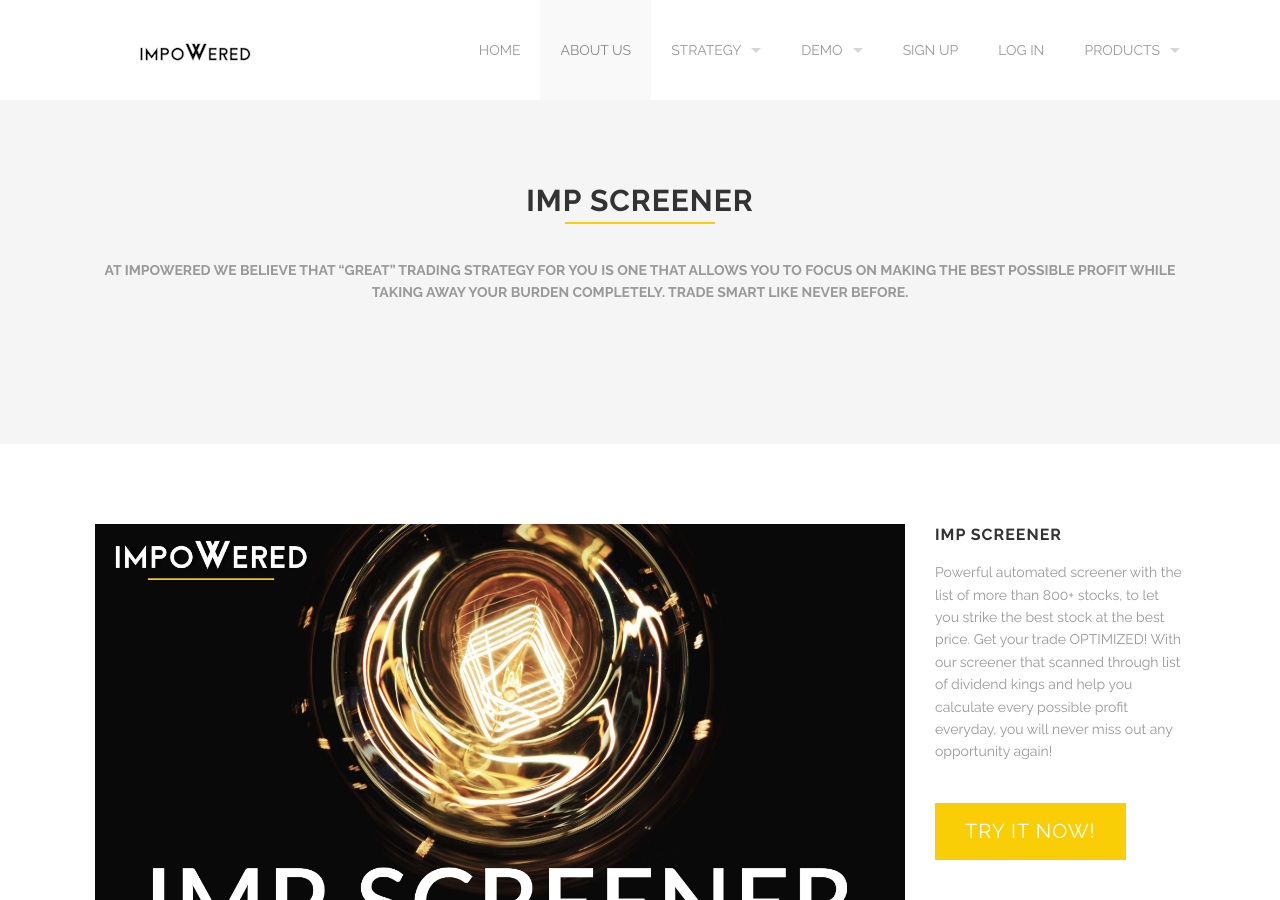
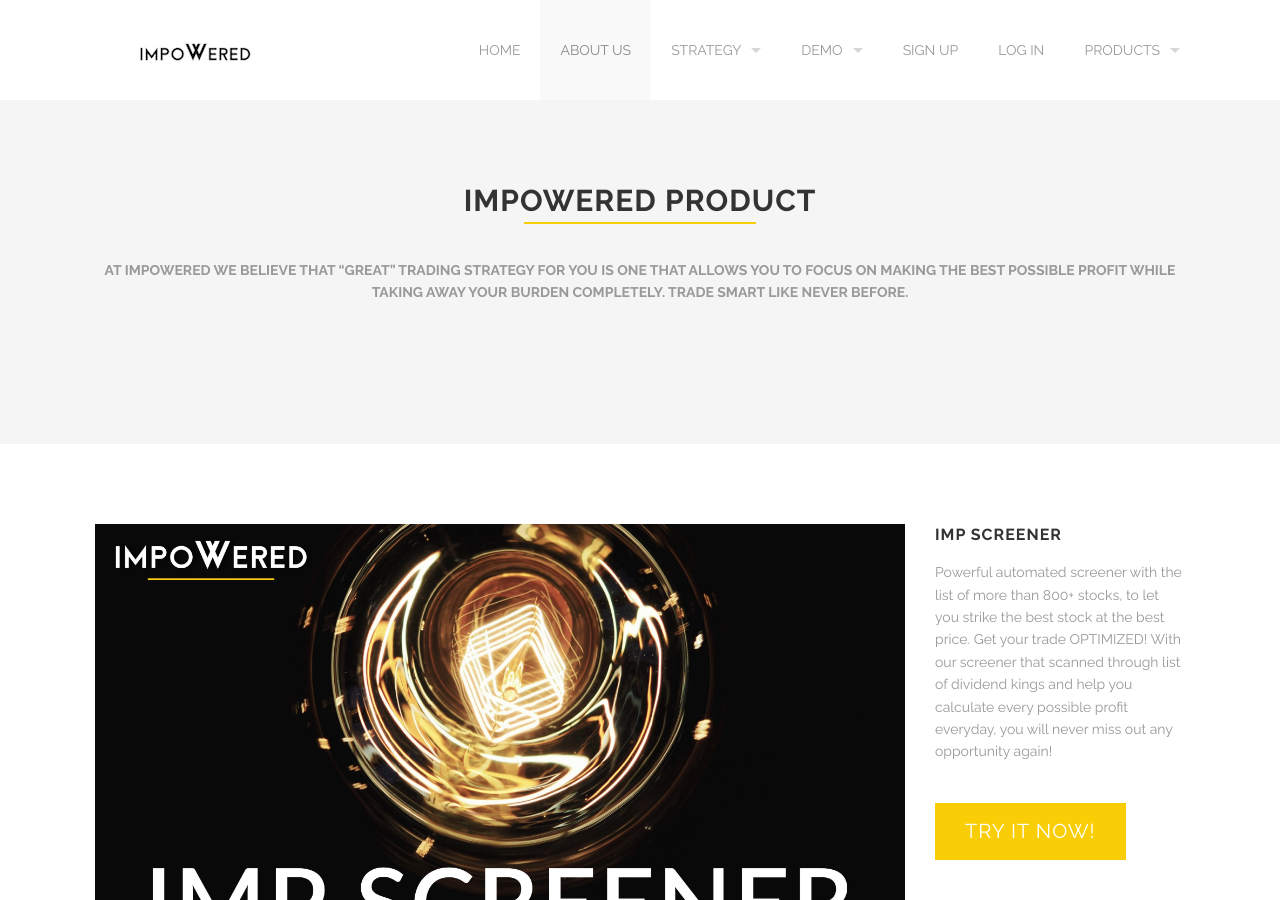
Before and after one commit to impoweredcapital/investmentplatform, a Jekyll site: the page built from allproducts.html, in a window 1280 px wide and 900 px high. Built offline with Jekyll 4.4.1, drawn with Linux system fonts in a browser that asks for light colours.

Commit message:
Update allproducts.html

```diff
--- a/allproducts.html
+++ b/allproducts.html
@@ -32,7 +32,7 @@ testimonials:
 <div class='full' style='background: #f5f5f5'>
   <div class='row'>
     <div class='large-12 columns'>
-      {% include section-header.html title="IMP screener" %}
+      {% include section-header.html title="IMPOWERED PRODUCT" %}
       <div class='spacing'></div>
       <p class='centered-text'>
         <b> AT IMPOWERED WE BELIEVE THAT “GREAT” TRADING STRATEGY FOR YOU IS ONE THAT ALLOWS YOU TO FOCUS ON MAKING THE BEST POSSIBLE PROFIT WHILE TAKING AWAY YOUR BURDEN COMPLETELY. TRADE SMART LIKE NEVER BEFORE. </b>
```
